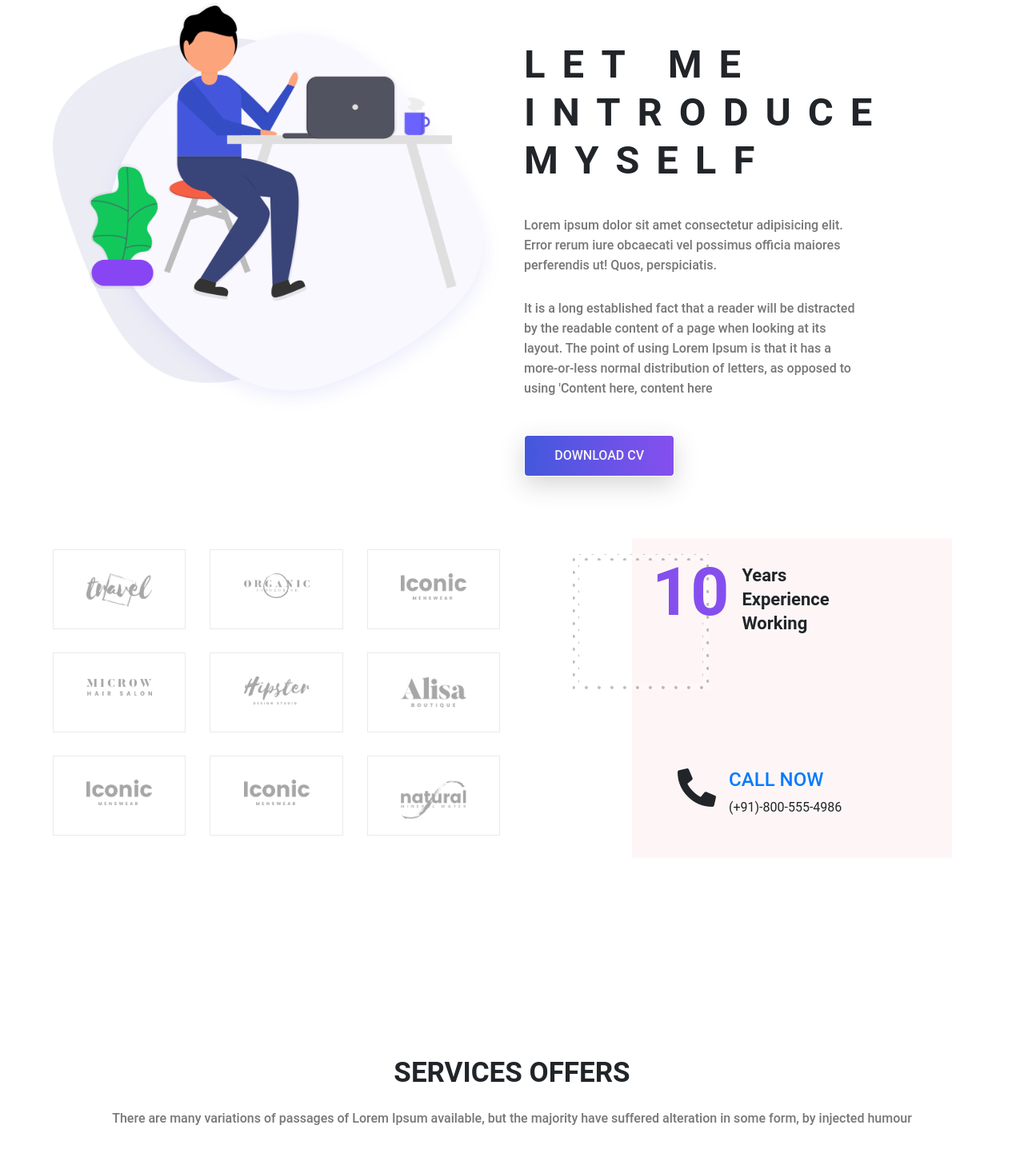
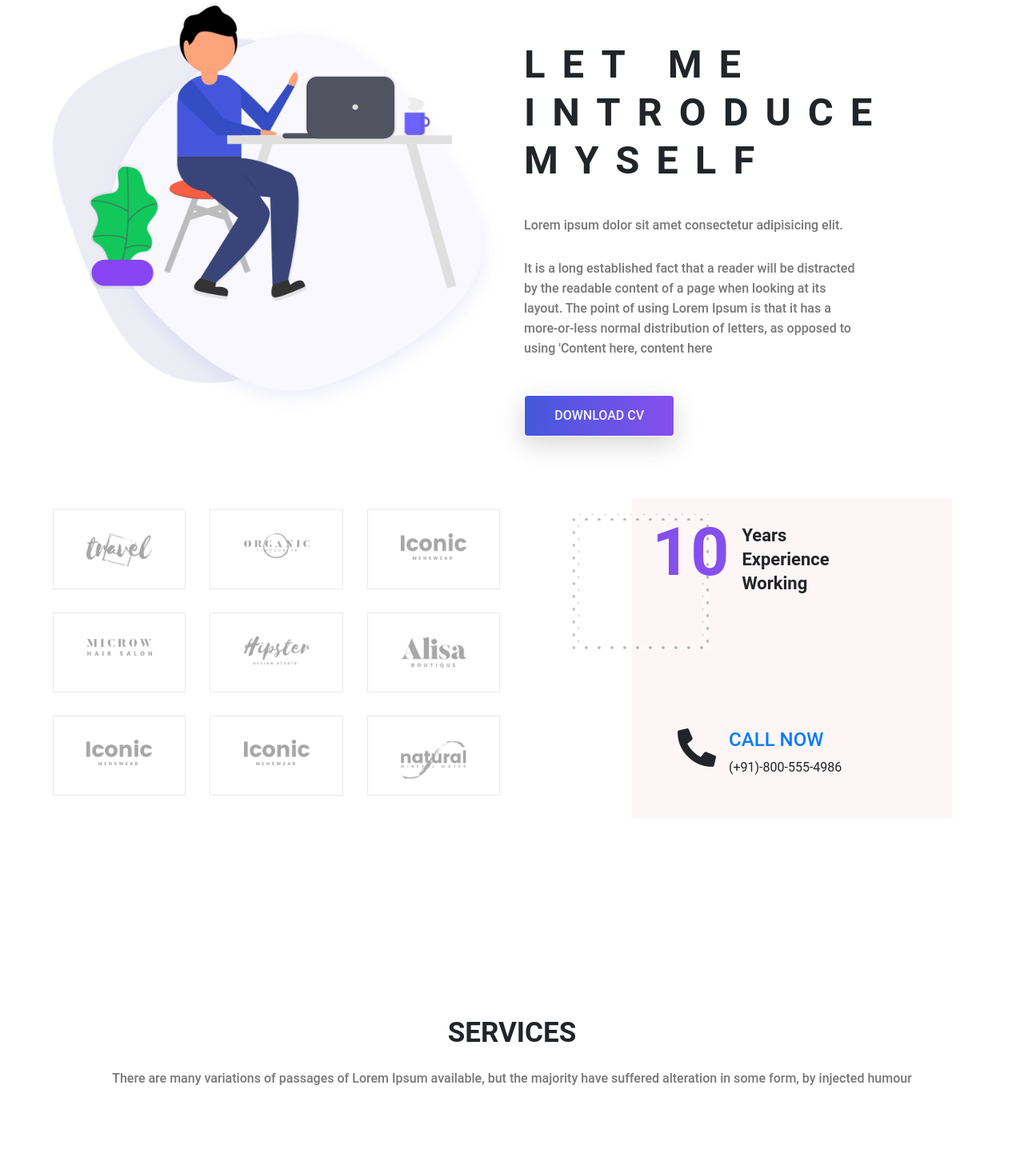
Before and after one commit to pondatikan001/Portfolio-Website-with-Bootstrap, a plain HTML site: page Index.html in a window 1280 px wide. Shown: the part 878-2320 px from the top of the page at 80% size. Drawn offline with Linux system fonts and the light colour scheme.

Commit message:
Ediet text

```diff
--- a/Index.html
+++ b/Index.html
@@ -124,8 +124,7 @@
                         </h2>
                         <div class="paragraph py-4 w-75">
                             <p class="para">
-                                Lorem ipsum dolor sit amet consectetur adipisicing elit. Error rerum iure obcaecati vel
-                                possimus officia maiores perferendis ut! Quos, perspiciatis.
+                                Lorem ipsum dolor sit amet consectetur adipisicing elit.
                             </p>
                             <p class="para">
                                 It is a long established fact that a reader will be distracted by the readable content
@@ -228,7 +227,7 @@
             <div class="container">
                 <div class="row">
                     <div class="col-lg-12 text-center services-title">
-                        <h1 class="text-uppercase title-text">Services Offers</h1>
+                        <h1 class="text-uppercase title-text">Services </h1>
                         <p class="para">
                             There are many variations of passages of Lorem Ipsum available, but the majority have
                             suffered alteration in some form, by injected humour
```
